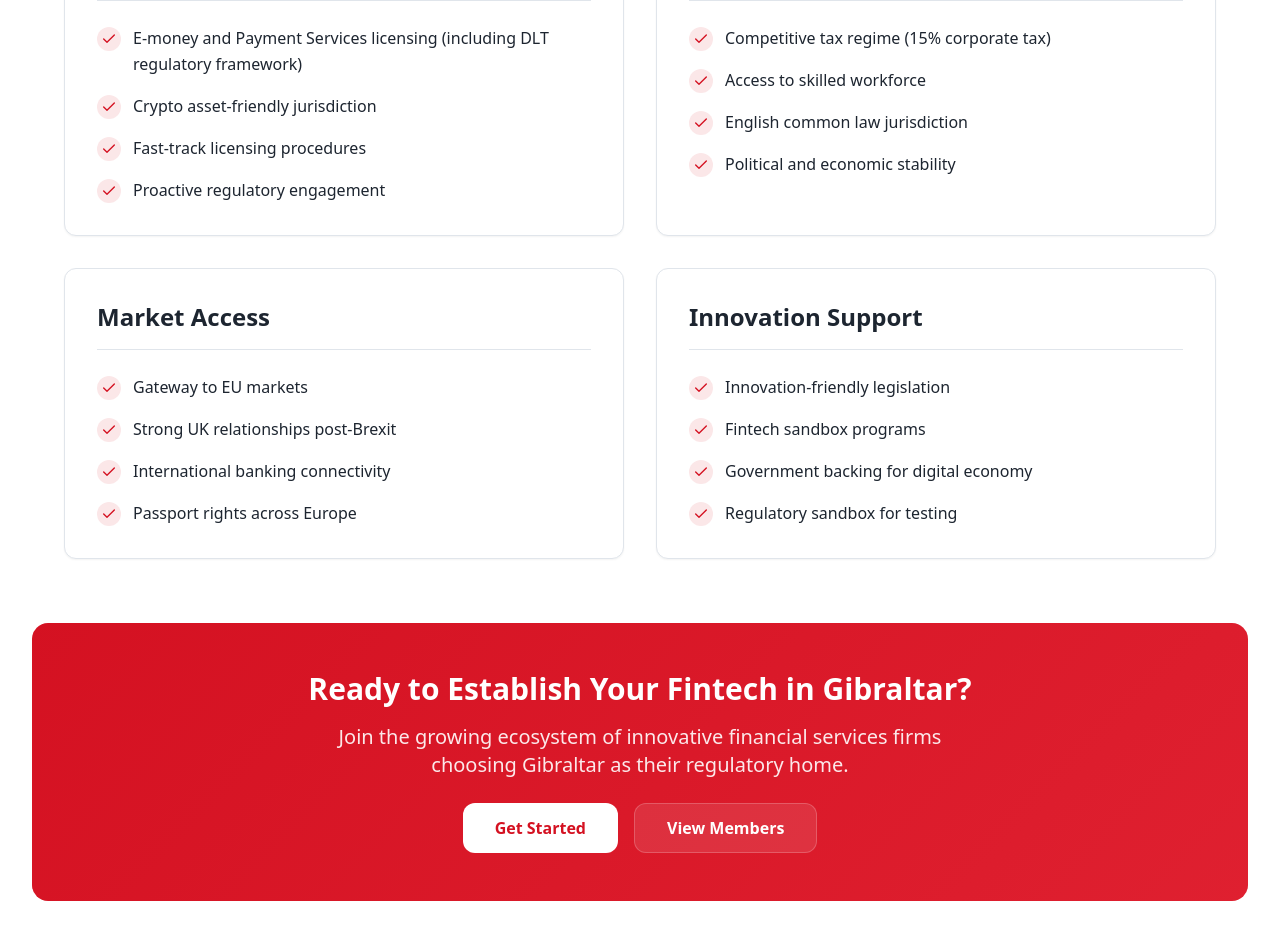
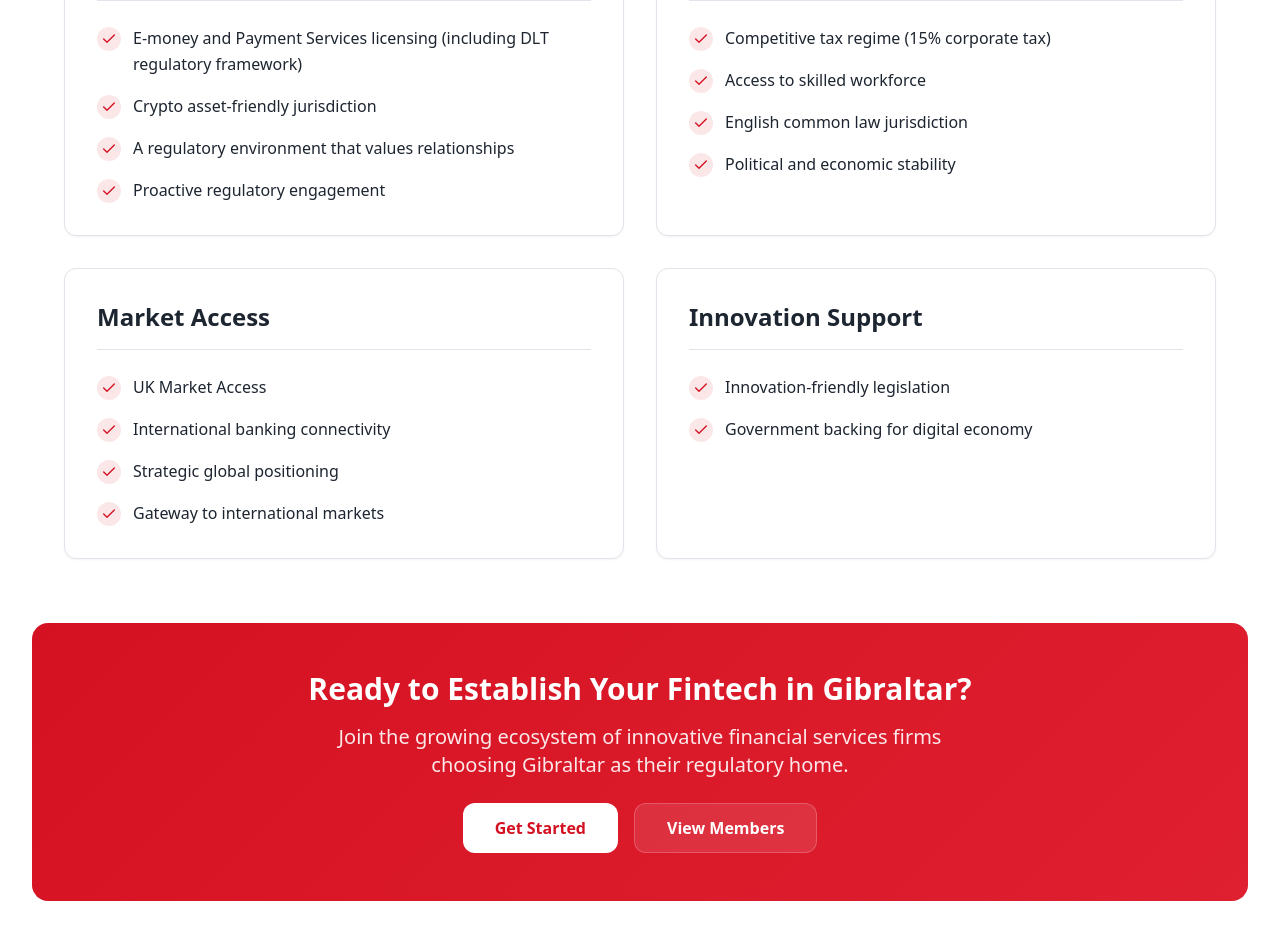
Before and after one commit to peterhowitt-ramparts/gibraltar-payments, a React (Vite) app: page / in a window 1280 px wide. Shown: the part 2160-3092 px from the top of the page. Built offline with nearby package versions, Linux system fonts and the light colour scheme; the HTML template or start-up script is replaced by a standard one.

Commit message:
Refactor Advantages section

```diff
--- a/src/components/Advantages.tsx
+++ b/src/components/Advantages.tsx
@@ -8,7 +8,7 @@ const Advantages = () => {
       items: [
         "E-money and Payment Services licensing (including DLT regulatory framework)",
         "Crypto asset-friendly jurisdiction",
-        "Fast-track licensing procedures",
+        "A regulatory environment that values relationships",
         "Proactive regulatory engagement"
       ]
     },
@@ -24,19 +24,17 @@ const Advantages = () => {
     {
       category: "Market Access",
       items: [
-        "Gateway to EU markets",
-        "Strong UK relationships post-Brexit",
+        "UK Market Access",
         "International banking connectivity",
-        "Passport rights across Europe"
+        "Strategic global positioning",
+        "Gateway to international markets"
       ]
     },
     {
       category: "Innovation Support",
       items: [
         "Innovation-friendly legislation",
-        "Fintech sandbox programs",
-        "Government backing for digital economy",
-        "Regulatory sandbox for testing"
+        "Government backing for digital economy"
       ]
     }
   ];
```
